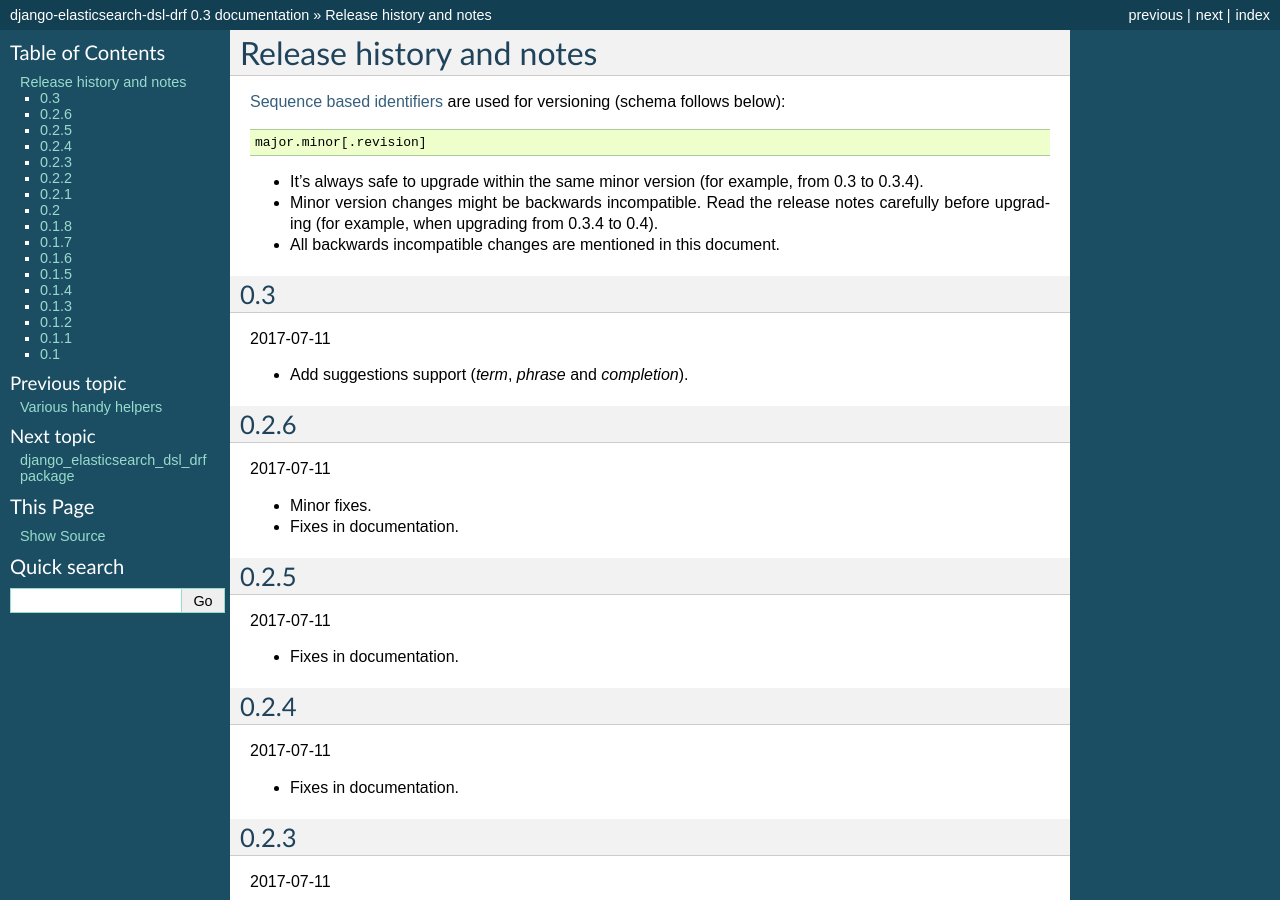
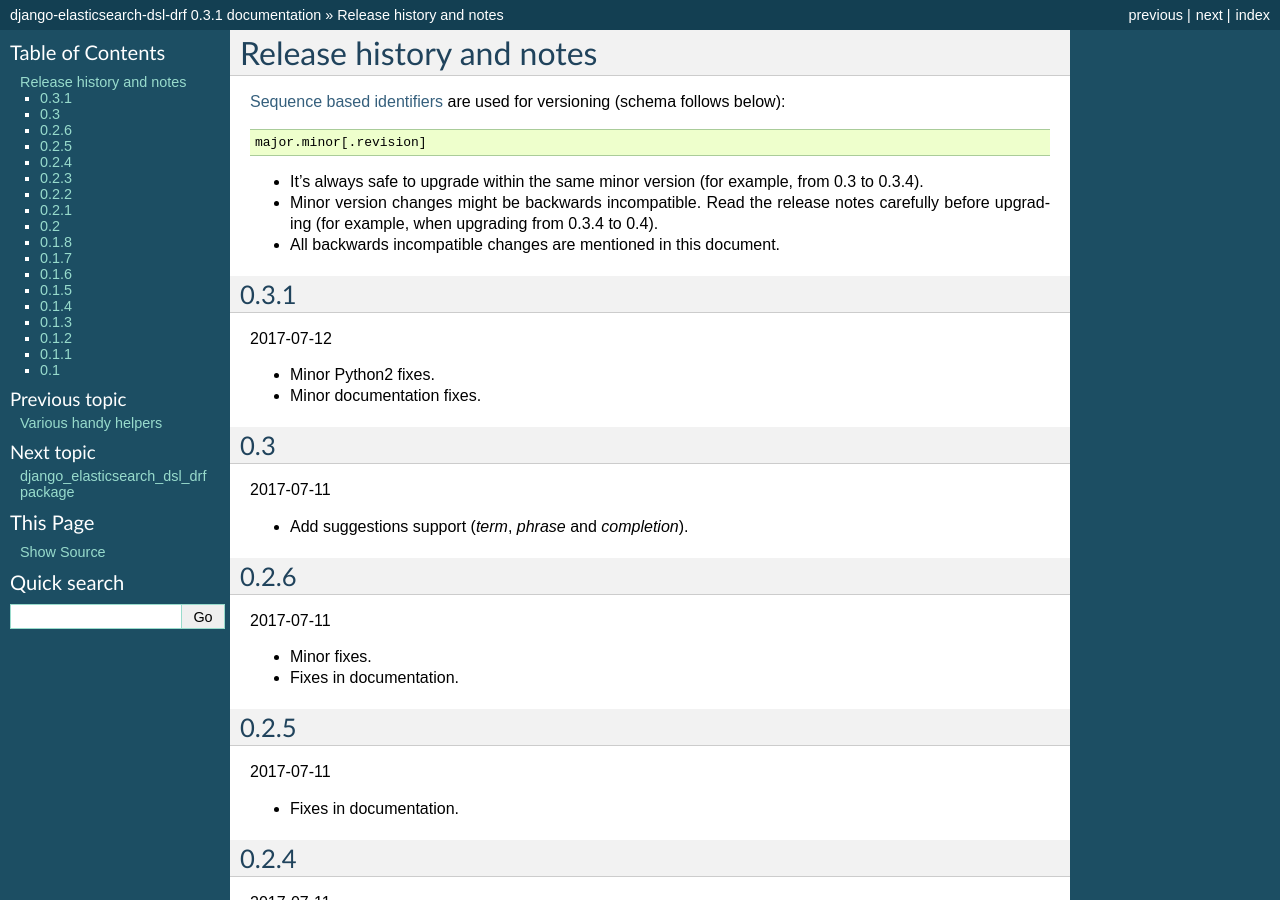
Before and after one commit to bioc7771/django-elasticsearch-dsl-drf, a Sphinx documentation site: the page built from docs/changelog.rst, in a window 1280 px wide and 900 px high. Built offline with Sphinx 7.4.7, drawn with Linux system fonts in a browser that asks for light colours; pages that are not in the unit, such as notebooks, are missing from menus; some of the changed text lies outside the part shown.

Commit message:
prepare 0.3.1

```diff
--- a/CHANGELOG.rst
+++ b/CHANGELOG.rst
@@ -14,6 +14,13 @@
   release notes carefully before upgrading (for example, when upgrading from
   0.3.4 to 0.4).
 - All backwards incompatible changes are mentioned in this document.
+
+0.3.1
+-----
+2017-07-12
+
+- Minor Python2 fixes.
+- Minor documentation fixes.
 
 0.3
 ---
--- a/docs/changelog.rst
+++ b/docs/changelog.rst
@@ -14,6 +14,13 @@
   release notes carefully before upgrading (for example, when upgrading from
   0.3.4 to 0.4).
 - All backwards incompatible changes are mentioned in this document.
+
+0.3.1
+-----
+2017-07-12
+
+- Minor Python2 fixes.
+- Minor documentation fixes.
 
 0.3
 ---
--- a/setup.py
+++ b/setup.py
@@ -2,7 +2,7 @@
 
 from setuptools import find_packages, setup
 
-version = '0.3'
+version = '0.3.1'
 
 DOCS_TRANSFORMATIONS = (
     (
--- a/src/django_elasticsearch_dsl_drf/__init__.py
+++ b/src/django_elasticsearch_dsl_drf/__init__.py
@@ -3,7 +3,7 @@
 """
 
 __title__ = 'django-elasticsearch-dsl-drf'
-__version__ = '0.3'
+__version__ = '0.3.1'
 __author__ = 'Artur Barseghyan <artur.barseghyan@gmail.com>'
 __copyright__ = '2017 Artur Barseghyan'
 __license__ = 'GPL 2.0/LGPL 2.1'
```
Also changed, not shown: 1 other file.
